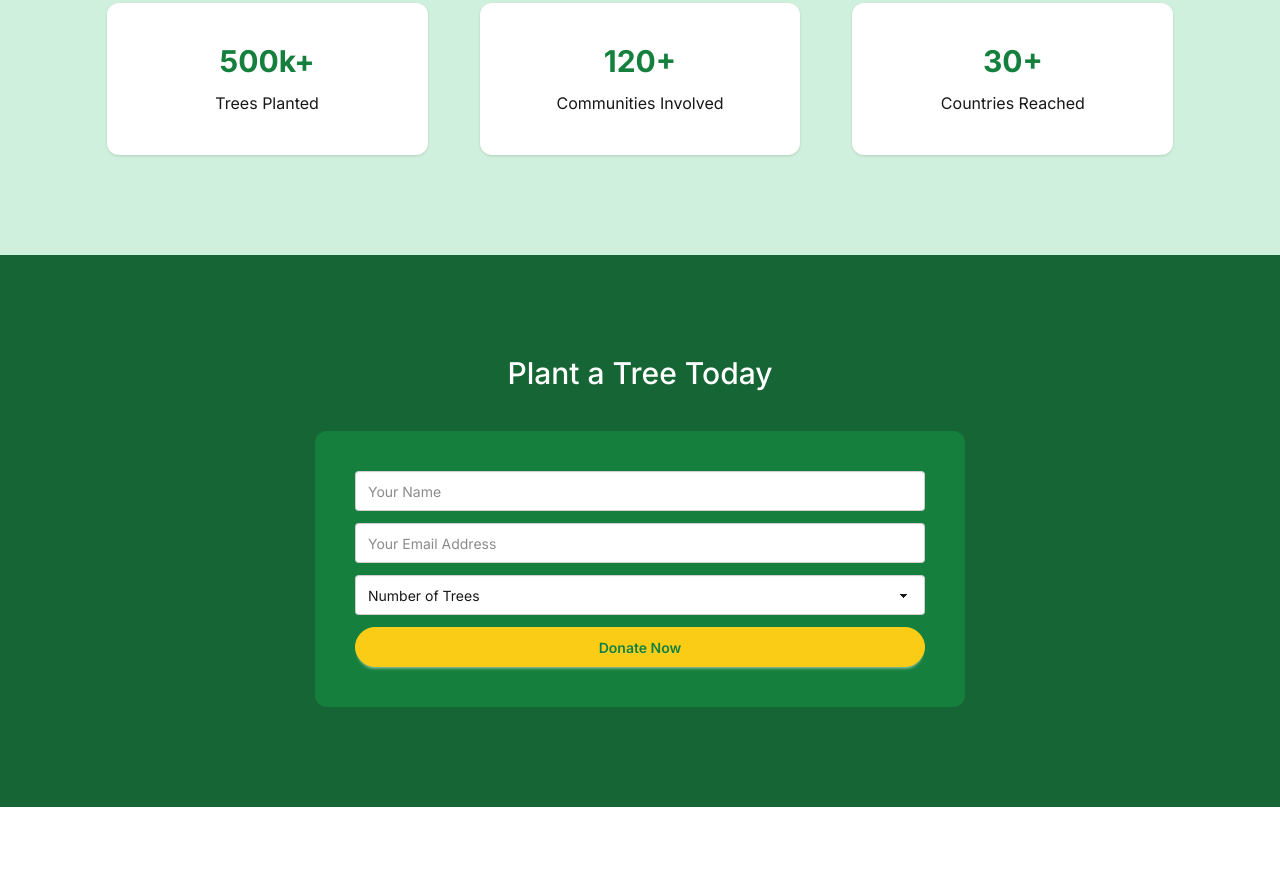
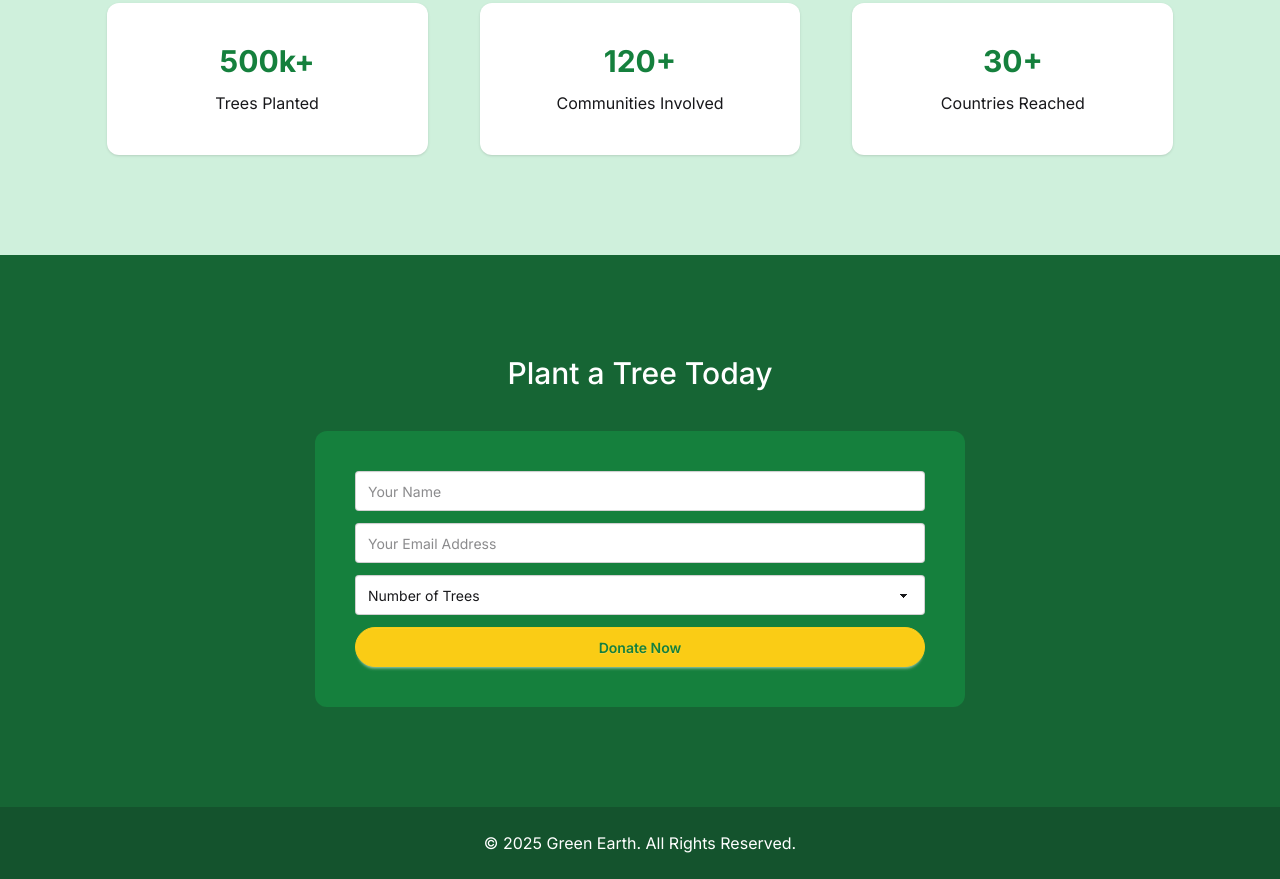
Before and after one commit to oyshe886/Green-Earth, a plain HTML site: page index.html in a window 1280 px wide. Shown: the part 1324-2203 px from the top of the page. Before the commit the page ends 2131 px from the top, so only its background shows below. Drawn offline with nearby package versions, Linux system fonts and the light colour scheme.

Commit message:
Real Footer part (Right Reserved)

```diff
--- a/index.html
+++ b/index.html
@@ -129,5 +129,10 @@
       </form>
     </section>
   </main>
+    <footer class="bg-[#14532d]">
+    <p class="text-center text-white py-6">
+      © 2025 Green Earth. All Rights Reserved.
+    </p>
+  </footer>
 </body>
 </html>
```
